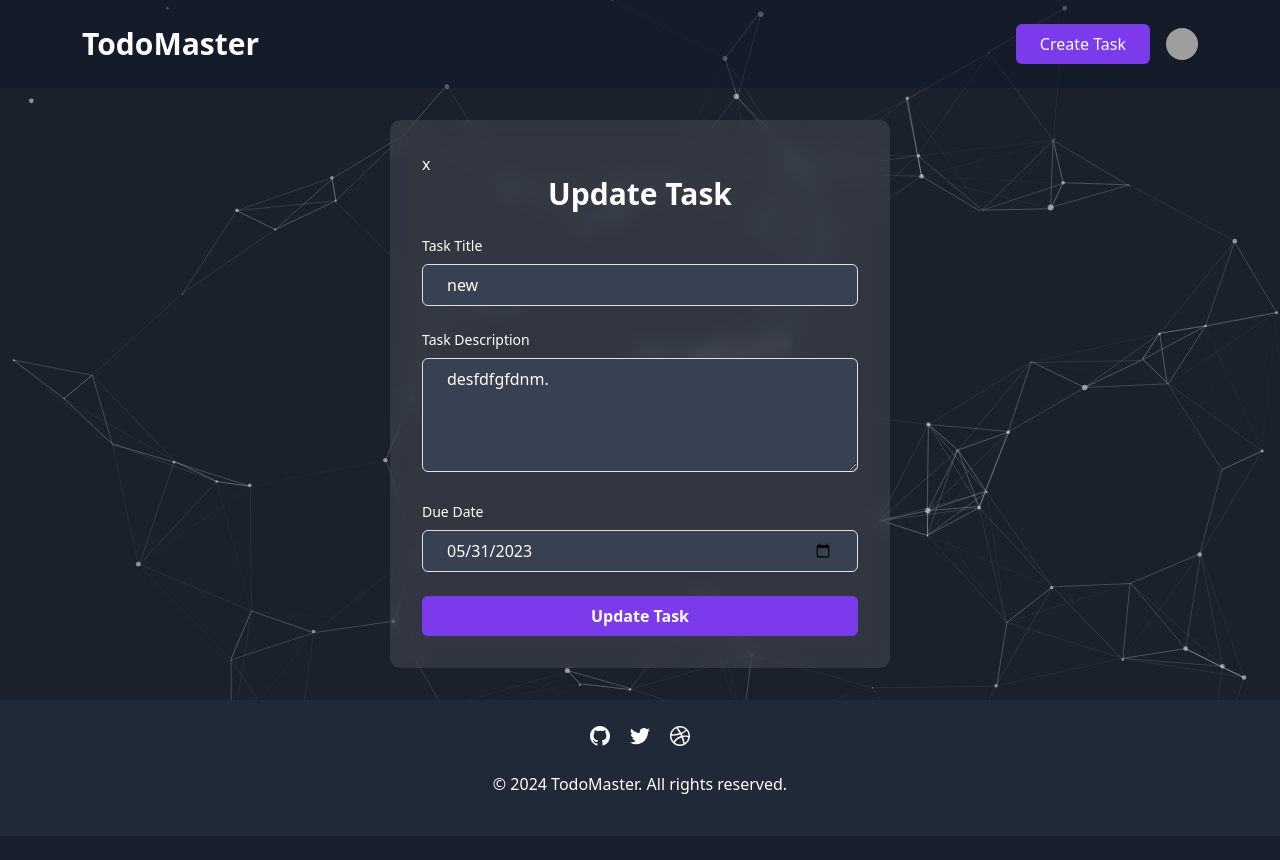
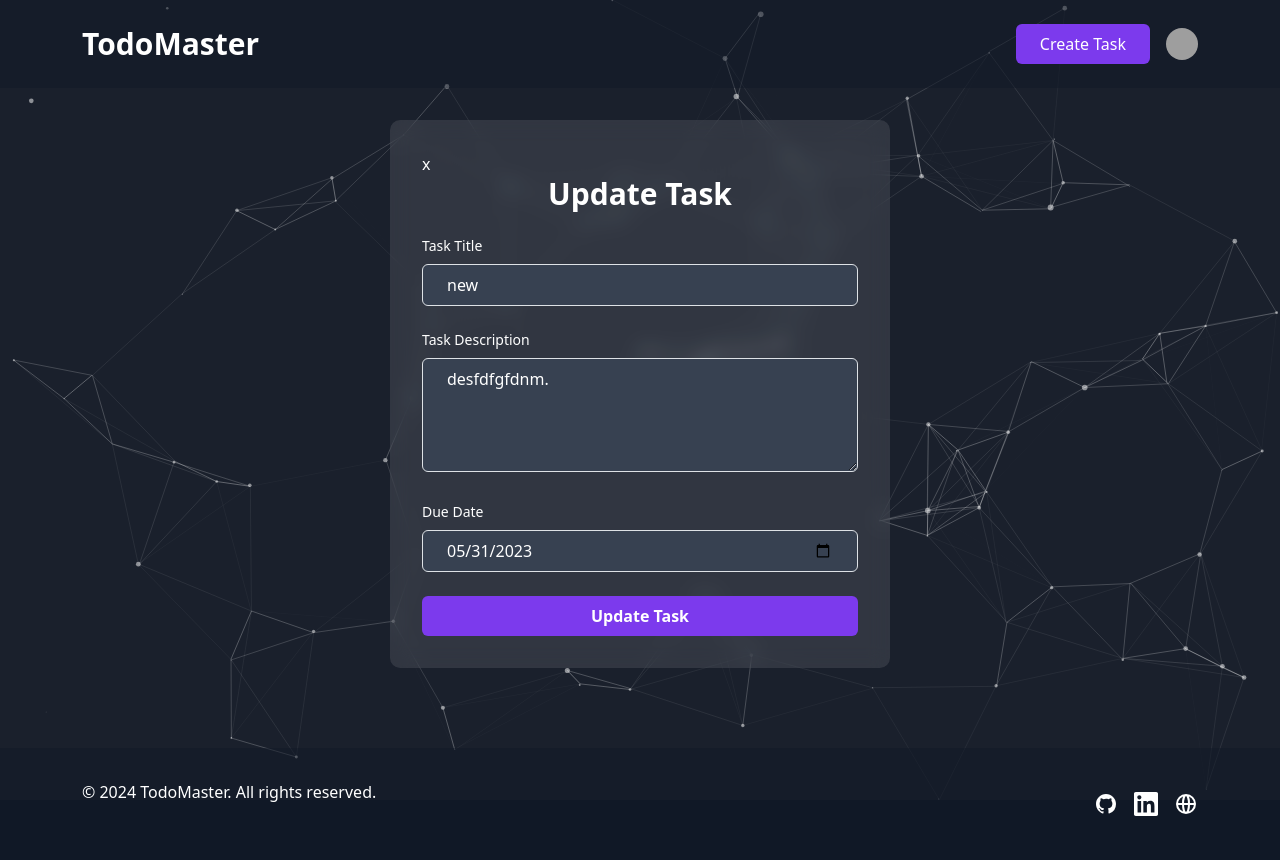
Before and after one commit to SulemanAwais/django-CRUD, a Django app: page /update-task/32/ in a window 1280 px wide. Before the commit the page ends 794 px from the top, so only its background shows below. Run offline with Django 5.2, Linux system fonts and the light colour scheme; a user stored in the database is signed in; data comes from the database, SQL or seed files in the repository; grey boxes are pictures that could not be loaded.

Commit message:
Update index.html

```diff
--- a/playground/templates/update_task/index.html
+++ b/playground/templates/update_task/index.html
@@ -122,28 +122,30 @@
         </div>
     </main>
 
-    <footer class="bg-gray-800 py-4">
-        <div class="container mx-auto px-6 text-center">
-            <div class="flex justify-center space-x-4 mb-4">
-                <a href="#" class="social-icon">
-                    <svg class="w-6 h-6 text-white" fill="currentColor" viewBox="0 0 24 24" aria-hidden="true">
+<footer class="bg-gray-900 bg-opacity-50 py-8 mt-12">
+    <div class="container mx-auto px-6">
+        <div class="flex flex-col md:flex-row justify-between items-center">
+            <p class="text-white mb-4 md:mb-0">&copy; 2024 TodoMaster. All rights reserved.</p>
+            <div class="flex space-x-4">
+                <a href="https://github.com/SulemanAwais" target="_blank" rel="noopener noreferrer" class="text-white hover:text-purple-400 transition-colors duration-300">
+                    <svg class="w-6 h-6" fill="currentColor" viewBox="0 0 24 24" aria-hidden="true">
                         <path fill-rule="evenodd" d="M12 2C6.477 2 2 6.484 2 12.017c0 4.425 2.865 8.18 6.839 9.504.5.092.682-.217.682-.483 0-.237-.008-.868-.013-1.703-2.782.605-3.369-1.343-3.369-1.343-.454-1.158-1.11-1.466-1.11-1.466-.908-.62.069-.608.069-.608 1.003.07 1.531 1.032 1.531 1.032.892 1.53 2.341 1.088 2.91.832.092-.647.35-1.088.636-1.338-2.22-.253-4.555-1.113-4.555-4.951 0-1.093.39-1.988 1.029-2.688-.103-.253-.446-1.272.098-2.65 0 0 .84-.27 2.75 1.026A9.564 9.564 0 0112 6.844c.85.004 1.705.115 2.504.337 1.909-1.296 2.747-1.027 2.747-1.027.546 1.379.202 2.398.1 2.651.64.7 1.028 1.595 1.028 2.688 0 3.848-2.339 4.695-4.566 4.943.359.309.678.92.678 1.855 0 1.338-.012 2.419-.012 2.747 0 .268.18.58.688.482A10.019 10.019 0 0022 12.017C22 6.484 17.522 2 12 2z" clip-rule="evenodd" />
                     </svg>
                 </a>
-                <a href="#" class="social-icon">
-                    <svg class="w-6 h-6 text-white" fill="currentColor" viewBox="0 0 24 24" aria-hidden="true">
-                        <path d="M8.29 20.251c7.547 0 11.675-6.253 11.675-11.675 0-.178 0-.355-.012-.53A8.348 8.348 0 0022 5.92a8.19 8.19 0 01-2.357.646 4.118 4.118 0 001.804-2.27 8.224 8.224 0 01-2.605.996 4.107 4.107 0 00-6.993 3.743 11.65 11.65 0 01-8.457-4.287 4.106 4.106 0 001.27 5.477A4.072 4.072 0 012.8 9.713v.052a4.105 4.105 0 003.292 4.022 4.095 4.095 0 01-1.853.07 4.108 4.108 0 003.834 2.85A8.233 8.233 0 012 18.407a11.616 11.616 0 006.29 1.84" />
+                <a href="https://linkedin.com/in/sulemanawais" target="_blank" rel="noopener noreferrer" class="text-white hover:text-purple-400 transition-colors duration-300">
+                    <svg class="w-6 h-6" fill="currentColor" viewBox="0 0 24 24" aria-hidden="true">
+                        <path fill-rule="evenodd" d="M20.447 20.452h-3.554v-5.569c0-1.328-.027-3.037-1.852-3.037-1.853 0-2.136 1.445-2.136 2.939v5.667H9.351V9h3.414v1.561h.046c.477-.9 1.637-1.85 3.37-1.85 3.601 0 4.267 2.37 4.267 5.455v6.286zM5.337 7.433c-1.144 0-2.063-.926-2.063-2.065 0-1.138.92-2.063 2.063-2.063 1.14 0 2.064.925 2.064 2.063 0 1.139-.925 2.065-2.064 2.065zm1.782 13.019H3.555V9h3.564v11.452zM22.225 0H1.771C.792 0 0 .774 0 1.729v20.542C0 23.227.792 24 1.771 24h20.451C23.2 24 24 23.227 24 22.271V1.729C24 .774 23.2 0 22.222 0h.003z" clip-rule="evenodd" />
                     </svg>
                 </a>
-                <a href="#" class="social-icon">
-                    <svg class="w-6 h-6 text-white" fill="currentColor" viewBox="0 0 24 24" aria-hidden="true">
-                        <path fill-rule="evenodd" d="M12 2C6.48 2 2 6.48 2 12s4.48 10 10 10c5.51 0 10-4.48 10-10S17.51 2 12 2zm6.605 4.61a8.502 8.502 0 011.93 5.314c-.281-.054-3.101-.629-5.943-.271-.065-.141-.12-.293-.184-.445a25.416 25.416 0 00-.564-1.236c3.145-1.28 4.577-3.124 4.761-3.362zM12 3.475c2.17 0 4.154.813 5.662 2.148-.152.216-1.443 1.941-4.48 3.08-1.399-2.57-2.95-4.675-3.189-5A8.687 8.687 0 0112 3.475zm-3.633.803a53.896 53.896 0 013.167 4.935c-3.992 1.063-7.517 1.04-7.896 1.04a8.581 8.581 0 014.729-5.975zM3.453 12.01v-.26c.37.01 4.512.065 8.775-1.215.25.477.477.965.694 1.453-.109.033-.228.065-.336.098-4.404 1.42-6.747 5.303-6.942 5.629a8.522 8.522 0 01-2.19-5.705zM12 20.547a8.482 8.482 0 01-5.239-1.8c.152-.315 1.888-3.656 6.703-5.337.022-.01.033-.01.054-.022a35.318 35.318 0 011.823 6.475 8.4 8.4 0 01-3.341.684zm4.761-1.465c-.086-.52-.542-3.015-1.659-6.084 2.679-.423 5.022.271 5.314.369a8.468 8.468 0 01-3.655 5.715z" clip-rule="evenodd" />
+                <a href="https://sulemanawais0.pythonanywhere.com" target="_blank" rel="noopener noreferrer" class="text-white hover:text-purple-400 transition-colors duration-300">
+                    <svg class="w-6 h-6" fill="none" stroke="currentColor" viewBox="0 0 24 24" xmlns="http://www.w3.org/2000/svg">
+                        <path stroke-linecap="round" stroke-linejoin="round" stroke-width="2" d="M21 12a9 9 0 01-9 9m9-9a9 9 0 00-9-9m9 9H3m9 9a9 9 0 01-9-9m9 9c1.657 0 3-4.03 3-9s-1.343-9-3-9m0 18c-1.657 0-3-4.03-3-9s1.343-9 3-9m-9 9a9 9 0 019-9"></path>
                     </svg>
                 </a>
             </div>
-            <p>&copy; 2024 TodoMaster. All rights reserved.</p>
         </div>
-    </footer>
+    </div>
+</footer>
 
     <script src="https://cdn.jsdelivr.net/npm/bootstrap@5.1.3/dist/js/bootstrap.bundle.min.js"></script>
     <script src="https://cdn.jsdelivr.net/particles.js/2.0.0/particles.min.js"></script>
```
